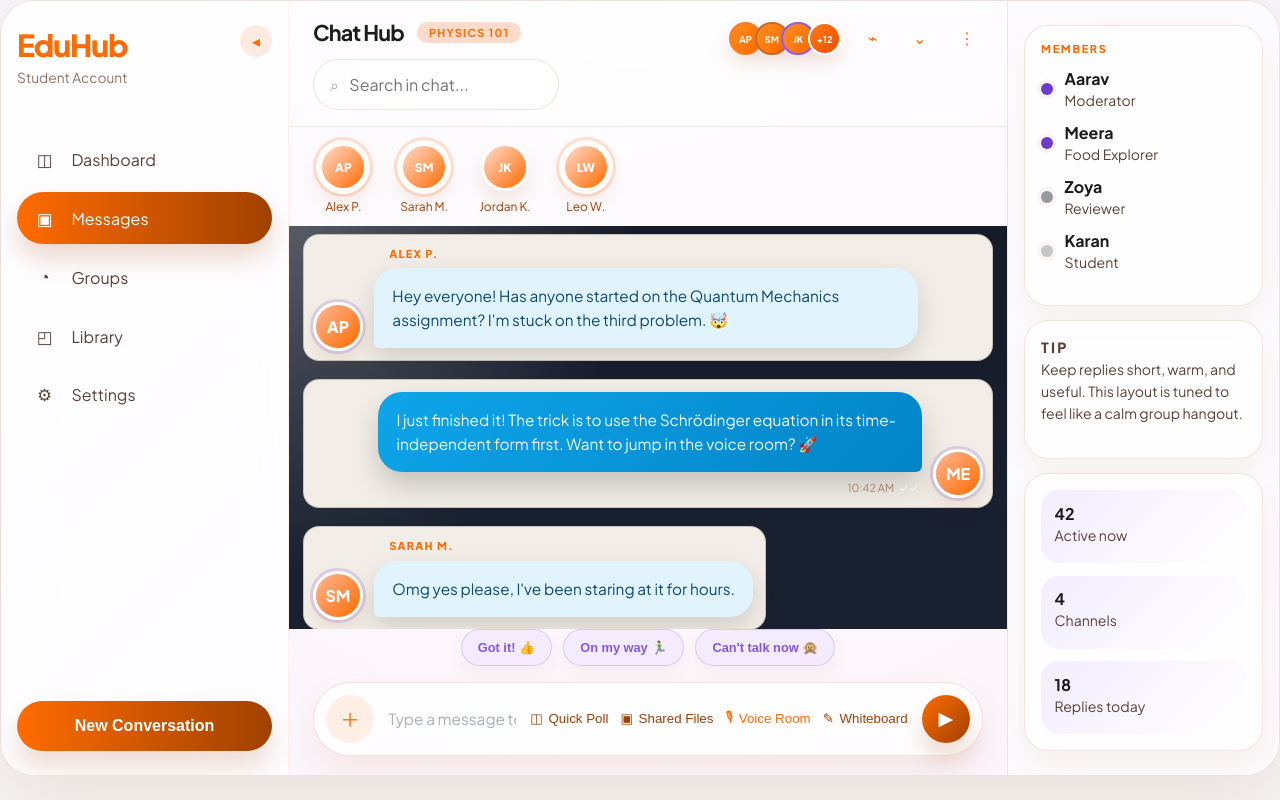
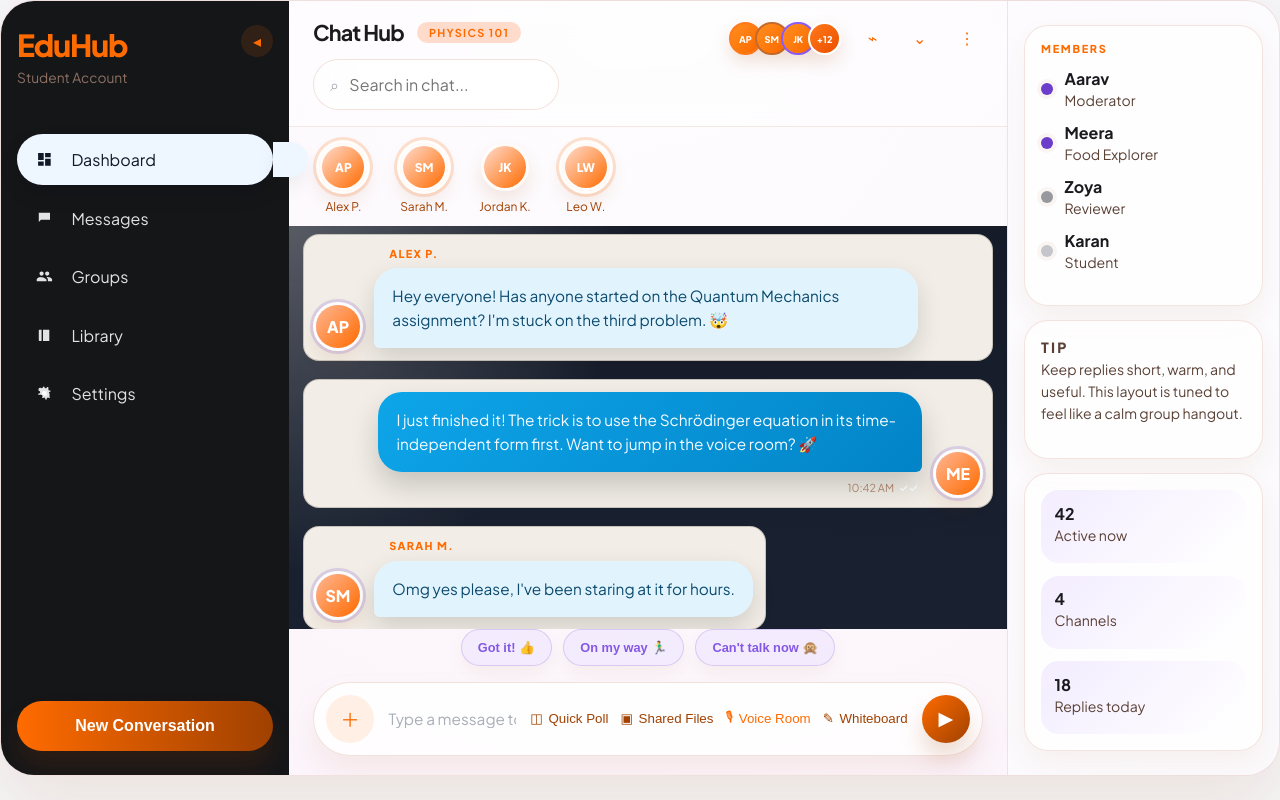
Before and after one commit to Abhishek-gupta18/BiteVerse, a React app in the folder frontend/: page /chat in a window 1280 px wide. Built offline with nearby package versions, Linux system fonts and the light colour scheme; the HTML template or start-up script is replaced by a standard one.

Commit message:
Not the first commit

```diff
--- a/frontend/src/components/sections/chat.jsx
+++ b/frontend/src/components/sections/chat.jsx
@@ -2,12 +2,51 @@ import React, { useEffect, useMemo, useState } from "react";
 import "../../styles/chat.css";
 
 const navItems = [
-  { id: "dashboard", label: "Dashboard", icon: "◫" },
-  { id: "messages", label: "Messages", icon: "▣", active: true },
-  { id: "groups", label: "Groups", icon: "◔" },
-  { id: "library", label: "Library", icon: "◰" },
-  { id: "settings", label: "Settings", icon: "⚙" },
+  { id: "dashboard", label: "Dashboard", active: true },
+  { id: "messages", label: "Messages" },
+  { id: "groups", label: "Groups" },
+  { id: "library", label: "Library" },
+  { id: "settings", label: "Settings" },
 ];
+
+function Icon({ name }) {
+  // simple inline SVGs to ensure consistent visibility across platforms
+  switch (name) {
+    case "dashboard":
+      return (
+        <svg viewBox="0 0 24 24" aria-hidden="true" focusable="false" fill="currentColor">
+          <path d="M3 13h8V3H3v10zm0 8h8v-6H3v6zM13 21h8v-10h-8v10zm0-18v6h8V3h-8z" />
+        </svg>
+      );
+    case "messages":
+      return (
+        <svg viewBox="0 0 24 24" aria-hidden="true" focusable="false" fill="currentColor">
+          <path d="M4 4h16v10H7l-3 3V4z" />
+        </svg>
+      );
+    case "groups":
+      return (
+        <svg viewBox="0 0 24 24" aria-hidden="true" focusable="false" fill="currentColor">
+          <path d="M16 11c1.66 0 2.99-1.34 2.99-3S17.66 5 16 5s-3 1.34-3 3 1.34 3 3 3zm-8 0c1.66 0 2.99-1.34 2.99-3S9.66 5 8 5 5 6.34 5 8s1.34 3 3 3zm0 2c-2.33 0-7 1.17-7 3.5V19h14v-2.5C13 14.17 8.33 13 6 13zm8 0c-.29 0-.62.02-.97.05 1.16.84 1.97 1.97 1.97 3.45V19h6v-2.5c0-2.33-4.67-3.5-7-3.5z" />
+        </svg>
+      );
+    case "library":
+      return (
+        <svg viewBox="0 0 24 24" aria-hidden="true" focusable="false" fill="currentColor">
+          <path d="M4 19V5a1 1 0 0 1 1-1h3v16H5a1 1 0 0 1-1-1zM10 4h9v16h-9V4z" />
+        </svg>
+      );
+    case "settings":
+      return (
+        <svg viewBox="0 0 24 24" aria-hidden="true" focusable="false" fill="currentColor">
+          <path d="M12 15.5A3.5 3.5 0 1 0 12 8.5a3.5 3.5 0 0 0 0 7z" />
+          <path d="M19.4 15a1.8 1.8 0 0 0 .2 1.9l.1.1a1 1 0 0 1-1.4 1.4l-.1-.1a1.8 1.8 0 0 0-1.9-.2 1.8 1.8 0 0 0-1 1.6V20a1 1 0 0 1-2 0v-.2a1.8 1.8 0 0 0-1-1.6 1.8 1.8 0 0 0-1.9.2l-.1.1a1 1 0 0 1-1.4-1.4l.1-.1a1.8 1.8 0 0 0 .2-1.9 1.8 1.8 0 0 0-1.6-1H4a1 1 0 0 1 0-2h.2a1.8 1.8 0 0 0 1.6-1 1.8 1.8 0 0 0-.2-1.9l-.1-.1A1 1 0 0 1 6.6 4l.1.1a1.8 1.8 0 0 0 1.9.2h.1A1.8 1.8 0 0 0 10 3.2V3a1 1 0 0 1 2 0v.2c.2.6.6 1 1 1.2h.1a1.8 1.8 0 0 0 1.9-.2l.1-.1A1 1 0 0 1 18 4.6l-.1.1a1.8 1.8 0 0 0-.2 1.9v.1c.3.4.8.8 1.4 1H20a1 1 0 0 1 0 2h-.2c-.6.2-1 .6-1.4 1v.1c.2.6.6 1 1 1.6z" />
+        </svg>
+      );
+    default:
+      return null;
+  }
+}
 
 const people = [
   { id: 1, name: "Alex P.", status: "online", accent: "#ff7a1a" },
@@ -243,8 +282,8 @@ const Chat = () => {
 
         <nav className="chat-nav" aria-label="Primary">
           {navItems.map((item) => (
-            <button key={item.id} type="button" className={`chat-nav-item ${item.active ? "active" : ""}`}>
-              <span aria-hidden="true" className="chat-nav-item__icon">{item.icon}</span>
+            <button key={item.id} type="button" className={`chat-nav-item ${item.active ? "active" : ""}`} aria-label={item.label} data-label={item.label}>
+              <span aria-hidden="true" className="chat-nav-item__icon"><Icon name={item.id} /></span>
               <span>{item.label}</span>
             </button>
           ))}
--- a/frontend/src/styles/chat.css
+++ b/frontend/src/styles/chat.css
@@ -24,7 +24,10 @@
   height: calc(100dvh - 1.5rem);
   max-height: calc(100dvh - 1.5rem);
   display: grid;
-  grid-template-columns: 18rem minmax(0, 1fr) 17rem;
+  /* animate by changing these variables */
+  --left-width: 18rem;
+  --right-width: 17rem;
+  grid-template-columns: var(--left-width) minmax(0, 1fr) var(--right-width);
   gap: 0;
   overflow: hidden;
   border-radius: 34px;
@@ -32,19 +35,21 @@
   border: 1px solid rgba(160, 65, 0, 0.12);
   box-shadow: 0 30px 70px rgba(160, 65, 0, 0.1);
   color: var(--fluid-on-surface);
+  transition: grid-template-columns 320ms cubic-bezier(0.22, 1, 0.36, 1), box-shadow 280ms ease, border 280ms ease;
 }
 
 .chat-hub-shell--sidebar-collapsed {
-  grid-template-columns: 5.5rem minmax(0, 1fr) 12rem;
+  --left-width: 5.5rem;
+  --right-width: 12rem;
 }
 
 .chat-hub-sidebar {
   padding: 1.5rem 1rem;
-  background: rgba(255, 255, 255, 0.68);
-  backdrop-filter: blur(22px);
-  border-right: 1px solid rgba(255, 153, 77, 0.12);
+  background: #151618; /* deep dark rail */
+  color: rgba(255,255,255,0.9);
   display: flex;
   flex-direction: column;
+  transition: padding 260ms ease, width 320ms cubic-bezier(0.22, 1, 0.36, 1), background 260ms ease;
 }
 
 .chat-branding--with-toggle {
@@ -96,15 +101,16 @@
 .chat-nav-item {
   border: 0;
   background: transparent;
-  color: #5a4136;
+  color: rgba(255,255,255,0.9);
   display: flex;
   align-items: center;
   gap: 0.95rem;
   padding: 0.95rem 1rem;
   border-radius: 999px;
   cursor: pointer;
-  transition: transform 180ms ease, background 180ms ease, color 180ms ease, box-shadow 180ms ease;
+  transition: transform 180ms ease, background 220ms ease, color 180ms ease, box-shadow 180ms ease;
   font: inherit;
+  position: relative;
 }
 
 .chat-nav-item__icon {
@@ -120,9 +126,24 @@
 }
 
 .chat-nav-item.active {
-  background: linear-gradient(90deg, var(--fluid-primary-container), var(--fluid-primary));
-  color: #fff;
-  box-shadow: 0 14px 26px rgba(160, 65, 0, 0.2);
+  /* light pill that protrudes into the content area */
+  background: #eef6ff; /* pale bluish */
+  color: #111827; /* dark text */
+  box-shadow: 0 10px 20px rgba(2,6,23,0.12);
+  z-index: 3;
+}
+
+/* extension that protrudes from the rail into the content */
+.chat-nav-item.active::after {
+  content: '';
+  position: absolute;
+  right: -2.2rem;
+  top: 8px;
+  height: calc(100% - 16px);
+  width: 2.2rem;
+  background: inherit;
+  border-radius: 0 18px 18px 0;
+  box-shadow: 0 10px 20px rgba(2,6,23,0.06);
 }
 
 .chat-sidebar-cta {
@@ -136,6 +157,25 @@
   font-weight: 700;
   box-shadow: 0 16px 24px rgba(160, 65, 0, 0.16);
   cursor: pointer;
+}
+
+/* hide the protruding extension when collapsed */
+.chat-hub-shell--sidebar-collapsed .chat-nav-item.active::after {
+  display: none;
+}
+
+/* tweak icon and label colors for the new dark rail */
+.chat-hub-sidebar .chat-nav-item__icon {
+  color: rgba(255,255,255,0.95);
+}
+
+.chat-hub-sidebar .chat-nav-item span {
+  color: rgba(255,255,255,0.88);
+}
+
+.chat-hub-sidebar .chat-nav-item.active .chat-nav-item__icon,
+.chat-hub-sidebar .chat-nav-item.active span {
+  color: inherit; /* pick up dark text on the active pale pill */
 }
 
 .chat-hub-main {
@@ -335,11 +375,70 @@
     border-radius: 18px;
     margin: 0 auto;
     box-shadow: 0 10px 18px rgba(160, 65, 0, 0.08);
+    transition: width 240ms ease, height 240ms ease, padding 240ms ease, background 220ms ease, box-shadow 220ms ease;
   }
 
   .chat-hub-shell--sidebar-collapsed .chat-nav-item__icon {
     width: auto;
     font-size: 1.15rem;
+  }
+
+  /* Make sure icons are visible and centered in collapsed state */
+  .chat-hub-shell--sidebar-collapsed .chat-nav-item {
+    color: rgba(255,255,255,0.9); /* icon color */
+    background: rgba(255,255,255,0.02);
+  }
+
+  .chat-hub-shell--sidebar-collapsed .chat-nav-item__icon {
+    display: inline-flex;
+    align-items: center;
+    justify-content: center;
+    width: 100%;
+    height: 100%;
+    color: var(--fluid-primary-container);
+  }
+
+  .chat-nav-item__icon svg {
+    width: 1.05rem;
+    height: 1.05rem;
+    display: block;
+    fill: currentColor;
+  }
+
+  .chat-hub-shell--sidebar-collapsed .chat-nav-item svg {
+    opacity: 1;
+    transform: none;
+  }
+
+  .chat-hub-shell--sidebar-collapsed .chat-nav-item:not(.active) {
+    color: rgba(255,255,255,0.75);
+  }
+
+  .chat-hub-shell--sidebar-collapsed .chat-nav-item:not(.active) svg {
+    filter: drop-shadow(0 2px 6px rgba(0,0,0,0.22));
+  }
+
+  .chat-nav-item svg {
+    transition: transform 220ms ease, opacity 160ms ease;
+  }
+
+  .chat-hub-shell--sidebar-collapsed .chat-nav-item span {
+    opacity: 0;
+    transform: translateX(-6px);
+    transition: opacity 220ms ease, transform 220ms ease;
+  }
+
+  .chat-nav-item span {
+    transition: opacity 220ms ease, transform 220ms ease;
+  }
+
+  .chat-hub-shell--sidebar-collapsed .chat-nav-item:not(.active):hover {
+    background: rgba(0,0,0,0.08);
+  }
+
+  .chat-hub-shell--sidebar-collapsed .chat-nav-item.active {
+    background: linear-gradient(135deg, var(--fluid-primary-container), var(--fluid-primary));
+    color: #fff;
   }
 
   .chat-hub-shell--sidebar-collapsed .chat-nav-item.active {
```
